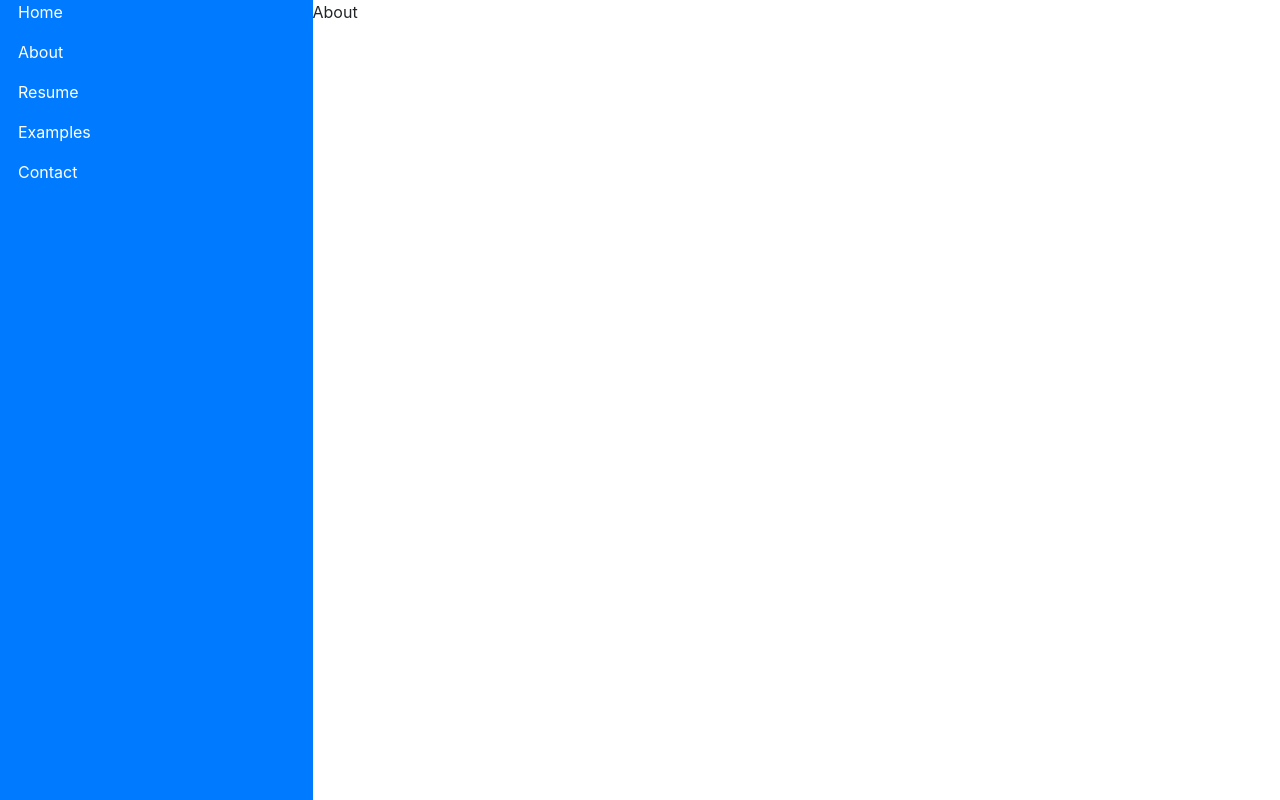
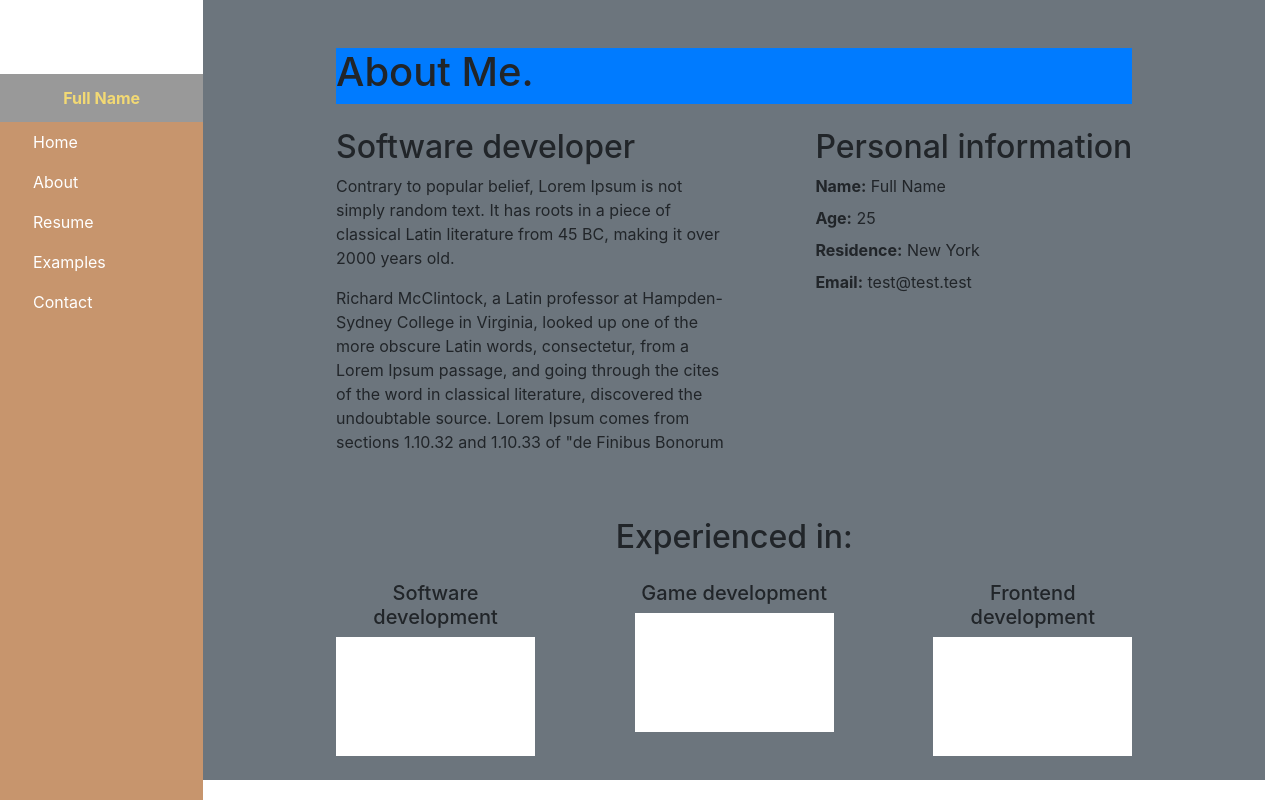
Before and after one commit to ObradovicZ/CV, a React (Create React App) app: page /about in a window 1280 px wide. Built offline with nearby package versions, Linux system fonts and the light colour scheme.

Commit message:
- Image added to sidebar - Home / About initial set up. - Sass added to the project.

```diff
--- a/package.json
+++ b/package.json
@@ -11,6 +11,7 @@
     "@types/react": "^16.9.56",
     "@types/react-dom": "^16.9.9",
     "bootstrap": "^4.5.3",
+    "node-sass": "^4.14.1",
     "react": "^17.0.1",
     "react-bootstrap": "^1.4.0",
     "react-dom": "^17.0.1",
--- a/src/App.tsx
+++ b/src/App.tsx
@@ -1,17 +1,15 @@
-import logo from './logo.svg';
 import './App.css';
+import './sass/App.scss'
 import React from 'react';
 import {
   BrowserRouter as Router,
   Switch,
   Route,
-  Link
 } from 'react-router-dom';
 import Home from '../src/components/Home';
 import Contact from "./components/Contact";
 import About from "./components/About";
 import Sidebar from "./components/Sidebar";
-import 'bootstrap/dist/css/bootstrap.min.css';
 import {Row} from 'react-bootstrap';
 function App() {
   return (
--- a/src/components/About.tsx
+++ b/src/components/About.tsx
@@ -1,9 +1,53 @@
 import React from 'react';
-function About (props:any){
-    return(
-        <div>
-            About
-        </div>
+import {Col, Media, Row} from 'react-bootstrap';
+import Placeholder from '../Assets/placeholders/placeholderMe.png';
+import ExperienceComponent from "./reusable/ExperienceComponent";
+
+function About(props: any) {
+    const personalInfo = [
+        {property: 'Name', value: 'Full Name'},
+        {property: 'Age', value: '25'},
+        {property: 'Residence', value: 'New York'},
+        {property: 'Email', value: 'test@test.test'}
+    ]
+    return (
+        <Col>
+            <Row className={'w-100 bg-secondary'}>
+                <Row className={'bg-primary w-75 mx-auto mb-4 mt-5'}>
+                    <h1>About Me.</h1>
+                </Row>
+                <Row className={'w-75 justify-content-between mx-auto mb-5'}>
+                    <div className={'flex-column w-50'}>
+                        <h2>Software developer</h2>
+                        <p>Contrary to popular belief, Lorem Ipsum is not simply random text. It has roots in a piece of
+                            classical Latin literature from 45 BC, making it over 2000 years old. </p>
+                        <p>Richard McClintock, a
+                            Latin professor at Hampden-Sydney College in Virginia, looked up one of the more obscure
+                            Latin words, consectetur, from a Lorem Ipsum passage, and going through the cites of the
+                            word in classical literature, discovered the undoubtable source. Lorem Ipsum comes from
+                            sections 1.10.32 and 1.10.33 of "de Finibus Bonorum</p>
+                    </div>
+                    <div>
+                        <h2>Personal information</h2>
+                        <div className={'flex-column'}>
+                            {personalInfo.map((data) => (
+                                <p className={'mb-2'}>
+                                    <span className={'font-weight-bold'}>{data.property}:</span> {data.value}
+                                </p>
+                            ))}
+                        </div>
+                    </div>
+                </Row>
+                <Row className={'w-75 mx-auto mb-4'}>
+                    <h2 className={'w-100 text-center mb-4'}>Experienced in: </h2>
+                    <div className={'d-flex justify-content-between'}>
+                        <ExperienceComponent text={'Software development'} image={Placeholder}/>
+                        <ExperienceComponent text={'Game development'} image={Placeholder}/>
+                        <ExperienceComponent text={'Frontend development'} image={Placeholder}/>
+                    </div>
+                </Row>
+            </Row>
+        </Col>
     )
 }
 
--- a/src/components/Home.tsx
+++ b/src/components/Home.tsx
@@ -3,8 +3,12 @@ import {Col,Row} from 'react-bootstrap';
 function Home (props:any){
     return(
         <Col>
-            <Row className={'bg-secondary h-100'}>
-                Home
+            <Row className={'background-primary h-100'}>
+                <Row className={'flex-column  mx-auto my-auto'}>
+                    <h1 className={''}>Name <span className={'color-forth'}>Surname</span></h1>
+                    <p>I am a Software Developer</p>
+                </Row>
+
             </Row>
         </Col>
     )
--- a/src/components/Sidebar.tsx
+++ b/src/components/Sidebar.tsx
@@ -1,25 +1,30 @@
 import React from 'react';
-import {Col, Row} from 'react-bootstrap';
+import {Col, Media, Row} from 'react-bootstrap';
 import {Link} from 'react-router-dom';
+import PlaceholderImage from '../Assets/placeholders/placeholderMe.png'
+import ImageAndName from "./reusable/ImageAndName";
 
 function Sidebar() {
     return (
-        <Col xl={{span: 3}} className={'bg-primary text-white h-100 pl-5'}>
-            <Row className={'mb-3'}>
+        <Col xl={{span: 2}} className={'background-third text-white h-100'}>
+            <ImageAndName image={PlaceholderImage} text={'Full Name'}/>
+            <div className={'ml-5'}>
+                <Row className={'mb-3 w-75'}>
                     <Link to={'/'} className={'text-white'}>Home</Link>
                 </Row>
-            <Row className={'mb-3'}>
+                <Row className={'mb-3 w-75'}>
                     <Link to={'/about'} className={'text-white'}>About</Link>
                 </Row>
-            <Row className={'mb-3'}>
+                <Row className={'mb-3 w-75'}>
                     <Link to={'/contact'} className={'text-white'}>Resume</Link>
                 </Row>
-            <Row className={'mb-3'}>
+                <Row className={'mb-3 w-75'}>
                     <Link to={'/contact'} className={'text-white'}>Examples</Link>
                 </Row>
                 <Row className={''}>
                     <Link to={'/contact'} className={'text-white'}>Contact</Link>
                 </Row>
+            </div>
         </Col>
     )
 }
--- /dev/null
+++ b/src/components/reusable/ExperienceComponent.tsx
@@ -0,0 +1,15 @@
+import React from'react';
+import {Col, Media, Row} from "react-bootstrap";
+
+function ExperienceComponent(props) {
+    return (
+        <div className={'w-25 flex-column justify-content-center'}>
+            <p className={'text-center h5'}>{props.text}</p>
+            <Media>
+                <img src={props.image} className={'w-100'}/>
+            </Media>
+        </div>
+    );
+}
+
+export default ExperienceComponent;
--- /dev/null
+++ b/src/components/reusable/ImageAndName.tsx
@@ -0,0 +1,18 @@
+import React from'react';
+import {Col, Media, Row} from "react-bootstrap";
+
+function ImageAndName(props) {
+    return (
+        <Row className={'ml-0 position-relative mb-2'}>
+            <Media>
+                <img src={props.image} className={'w-100 mx-auto'}/>
+            </Media>
+            <div className={'w-100 opacity-40 position-absolute sidebar-img-text-container'} style={{bottom:'0',backgroundColor:'black'}}/>
+            <div className={'w-100 d-flex justify-content-center align-items-center position-absolute sidebar-img-text-container'} style={{bottom:'0'}}>
+                <p className={'font-weight-bold mb-0 color-forth'}>{props.text}</p>
+            </div>
+        </Row>
+    );
+}
+
+export default ImageAndName;
--- /dev/null
+++ b/src/sass/App.scss
@@ -0,0 +1,3 @@
+@import '~bootstrap/scss/bootstrap.scss';
+@import 'global-settings';
+@import 'components/ImageAndName';
--- /dev/null
+++ b/src/sass/components/ImageAndName.scss
@@ -0,0 +1,9 @@
+.opacity-40{
+ opacity:0.4;
+}
+.bottom-0{
+ bottom:0;
+}
+.sidebar-img-text-container{
+ height:3rem;
+}
--- /dev/null
+++ b/src/sass/global-settings.scss
@@ -0,0 +1,29 @@
+$primary-color: #534e52;
+$secondary-color: #965d62;
+$third-color: #c7956d;
+$forth-color: #f2d974;
+
+.background-primary{
+  background-color: $primary-color;
+}
+.background-secondary{
+  background-color: $secondary-color;
+}
+.background-third{
+  background-color: $third-color;
+}
+.background-forth{
+  background-color: $forth-color;
+}
+.color-primary{
+  color: $primary-color;
+}
+.color-secondary{
+  color: $secondary-color;
+}
+.color-third{
+  color: $third-color;
+}
+.color-forth{
+  color: $forth-color;
+}
```
Also changed, not shown: src/Assets/placeholders/placeholderMe.png (added), 1 other file (tests, documents, lock files or other folders). Lines whose indentation alone changed are shown as unchanged.
